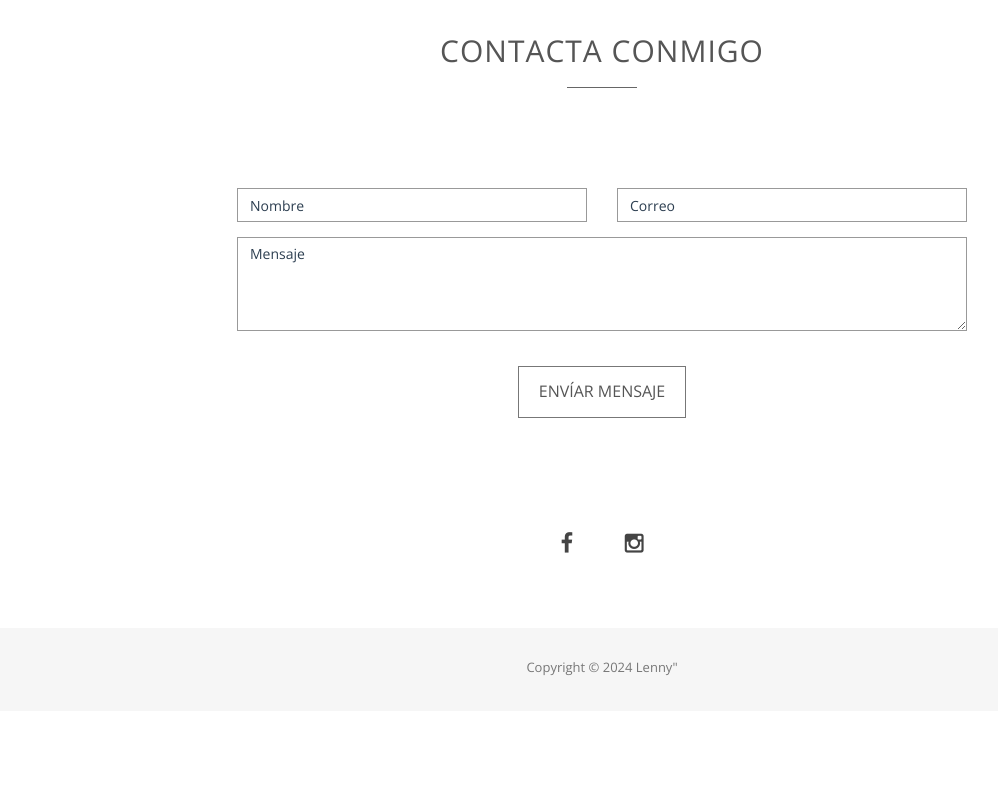
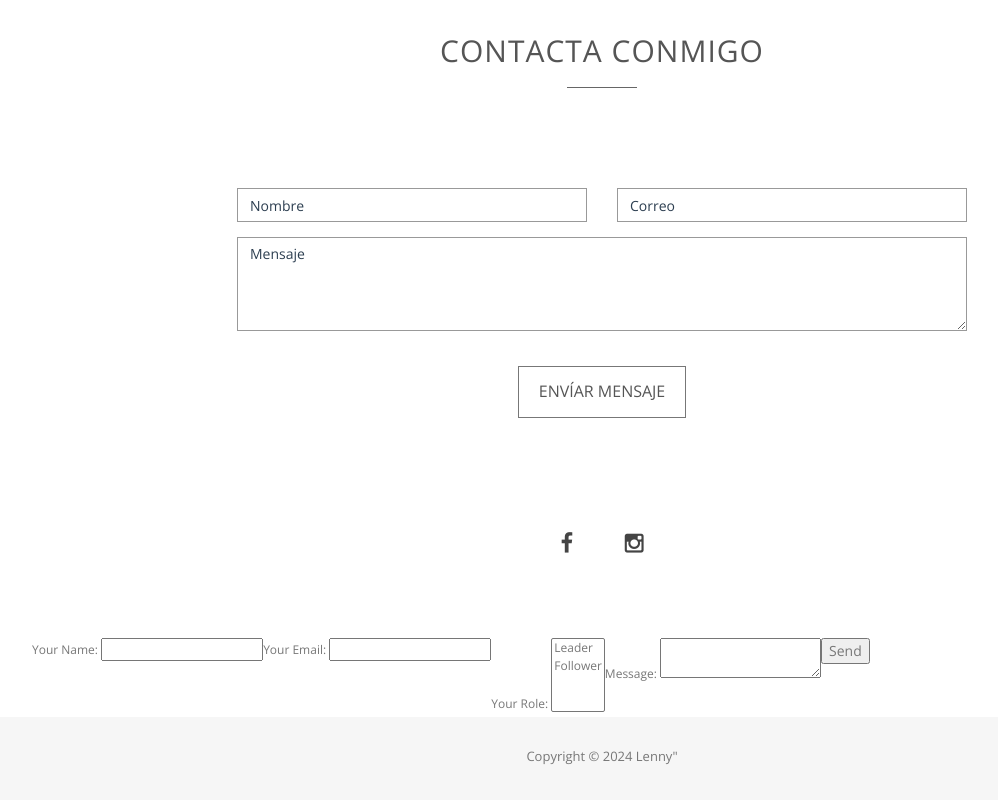
Before and after one commit to robinpinel/vanty, a plain HTML site: page index.html in a window 1280 px wide. Shown: the part 4724-5524 px from the top of the page, without its empty margins (38-1036 px from the left). Before the commit the page ends 5435 px from the top, so only its background shows below. Drawn offline with nearby package versions, Linux system fonts and the light colour scheme; files whose address does not match are found by name.

Commit message:
Prueba 4 envio de correo

```diff
--- a/index.html
+++ b/index.html
@@ -597,6 +597,28 @@
     </div>
   </div>
 </div>
+<div class="container">
+  <form name="contact" method="POST" data-netlify="true">
+    <p>
+      <label>Your Name: <input type="text" name="name" /></label>
+    </p>
+    <p>
+      <label>Your Email: <input type="email" name="email" /></label>
+    </p>
+    <p>
+      <label>Your Role: <select name="role[]" multiple>
+        <option value="leader">Leader</option>
+        <option value="follower">Follower</option>
+      </select></label>
+    </p>
+    <p>
+      <label>Message: <textarea name="message"></textarea></label>
+    </p>
+    <p>
+      <button type="submit">Send</button>
+    </p>
+  </form>
+</div>
 <div id="footer">
   <div class="container text-center">
     <div class="fnav">
```
